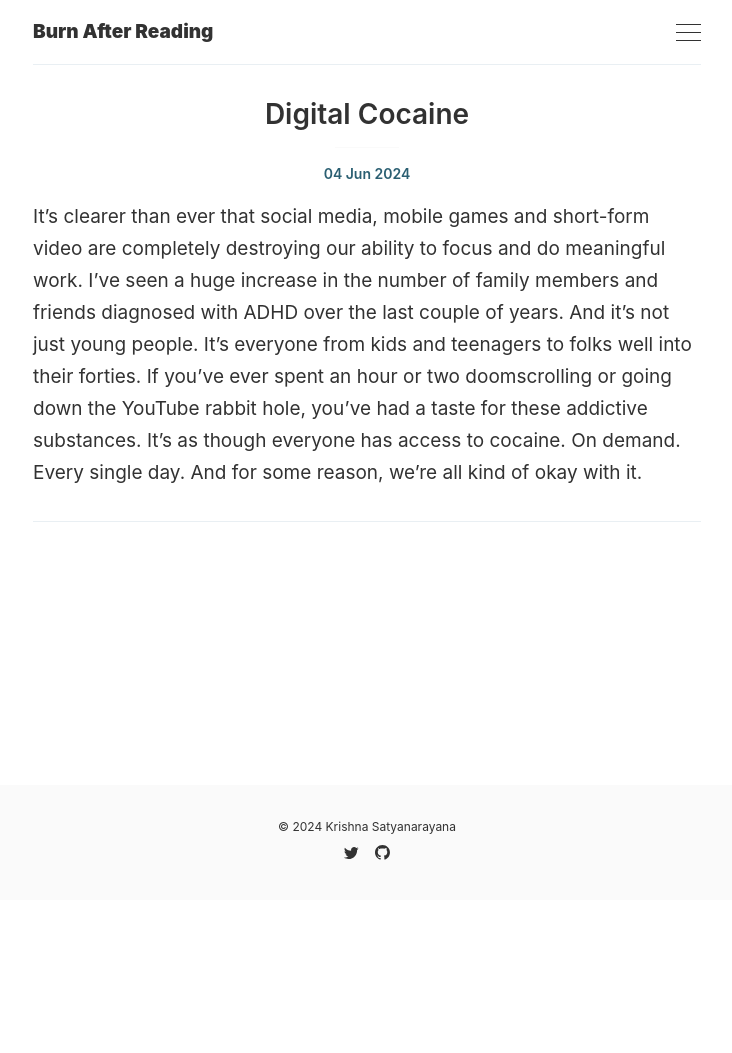
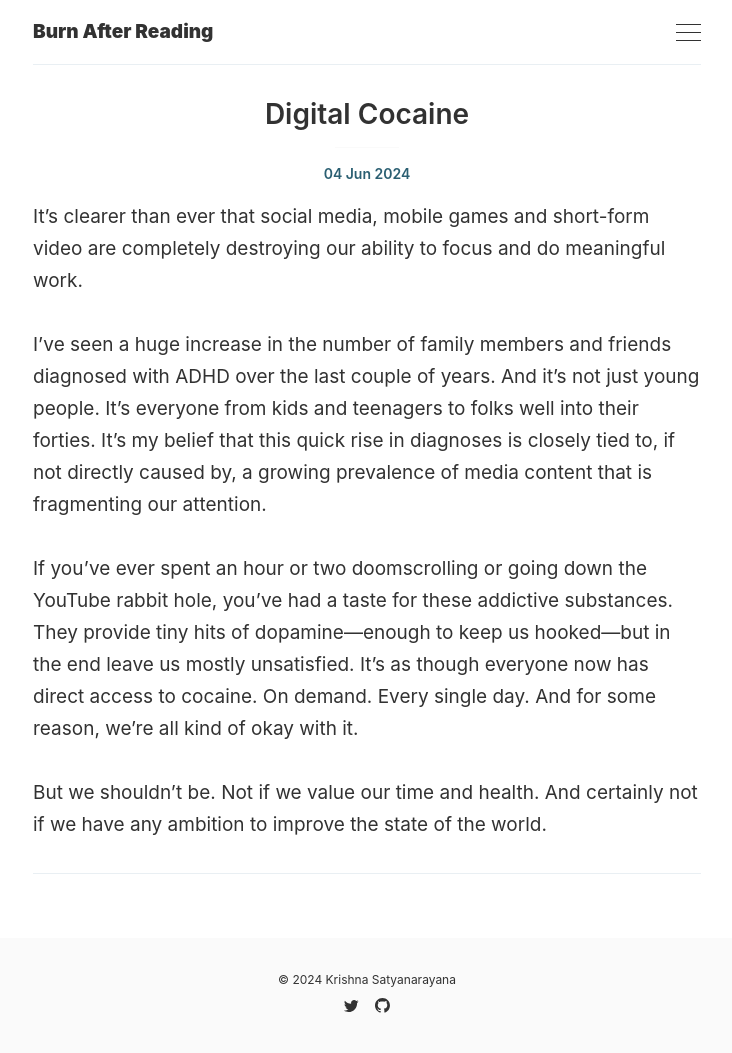
Before and after one commit to krishsatya/krishsatya.github.io, a Jekyll site: the page built from _posts/2024-06-04-digital-cocaine.md, in a window 1280 px wide. Shown: the whole page, without its empty margins (273-1005 px from the left). Built offline with Jekyll 4.4.1, drawn with Linux system fonts in a browser that asks for light colours; before the commit the page ends 900 px from its top, so only the background shows below that.

Commit message:
Update "Digital Cocaine"

```diff
--- a/_posts/2024-06-04-digital-cocaine.md
+++ b/_posts/2024-06-04-digital-cocaine.md
@@ -3,4 +3,10 @@ layout: post
 title: "Digital Cocaine"
 ---
 
-It's clearer than ever that social media, mobile games and short-form video are completely destroying our ability to focus and do meaningful work. I've seen a huge increase in the number of family members and friends diagnosed with ADHD over the last couple of years. And it's not just young people. It's everyone from kids and teenagers to folks well into their forties. If you've ever spent an hour or two doomscrolling or going down the YouTube rabbit hole, you've had a taste for these addictive substances. It's as though everyone has access to cocaine. On demand. Every single day. And for some reason, we're all kind of okay with it.
+It's clearer than ever that social media, mobile games and short-form video are completely destroying our ability to focus and do meaningful work.
+
+I've seen a huge increase in the number of family members and friends diagnosed with ADHD over the last couple of years. And it's not just young people. It's everyone from kids and teenagers to folks well into their forties. It's my belief that this quick rise in diagnoses is closely tied to, if not directly caused by, a growing prevalence of media content that is fragmenting our attention.
+
+If you've ever spent an hour or two doomscrolling or going down the YouTube rabbit hole, you've had a taste for these addictive substances. They provide tiny hits of dopamine—enough to keep us hooked—but in the end leave us mostly unsatisfied. It's as though everyone now has direct access to cocaine. On demand. Every single day. And for some reason, we're all kind of okay with it.
+
+But we shouldn't be. Not if we value our time and health. And certainly not if we have any ambition to improve the state of the world.
```
